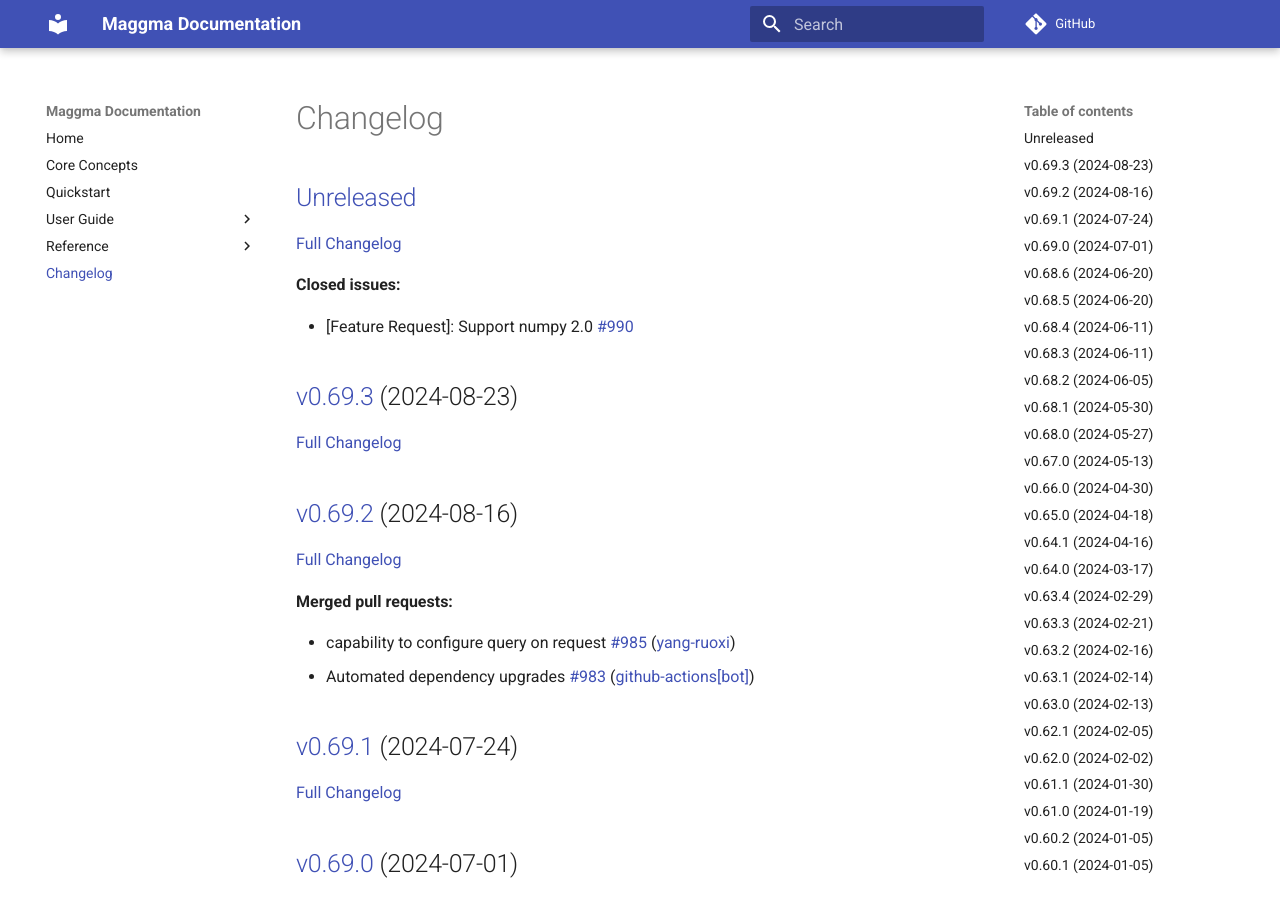
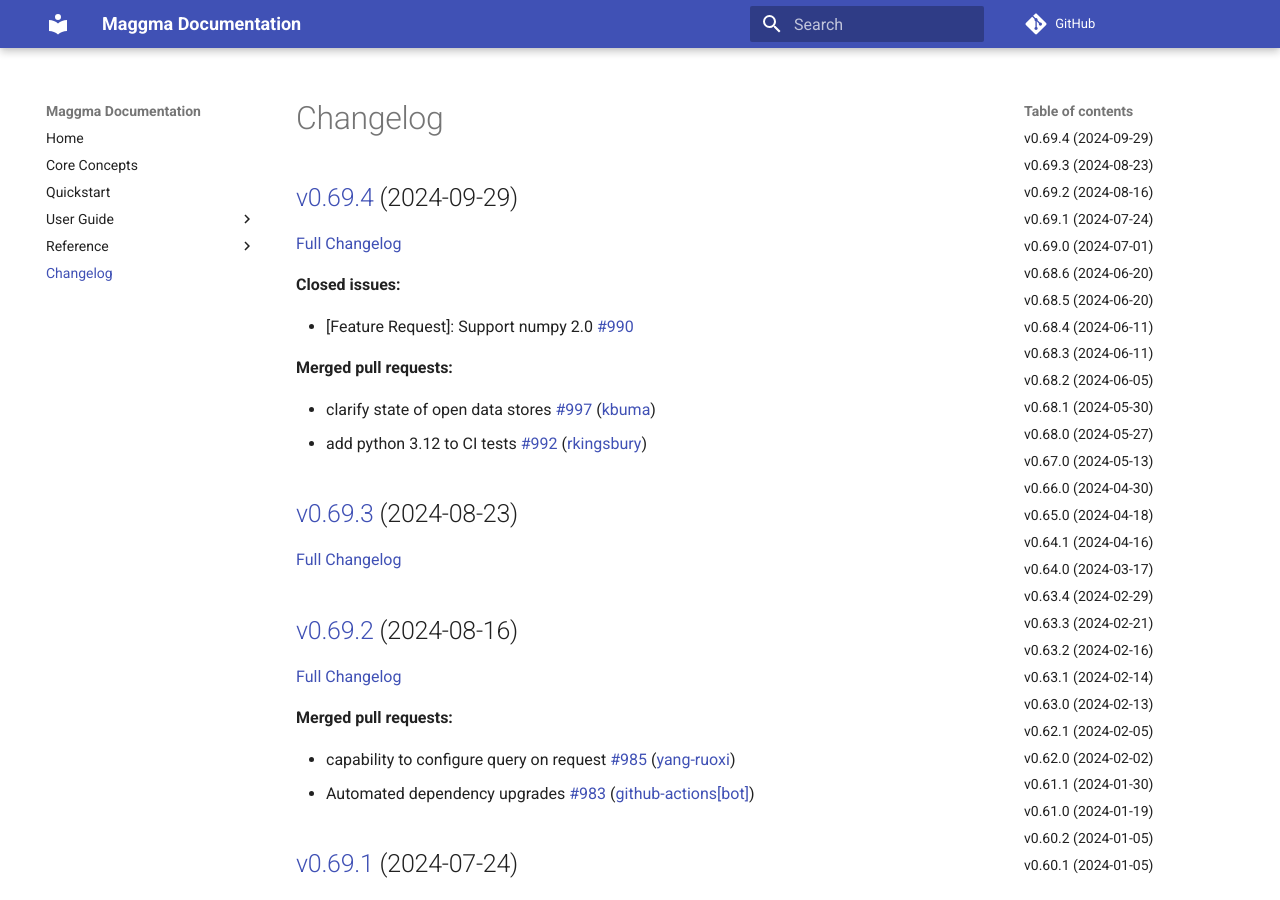
Before and after one commit to materialsproject/maggma, an MkDocs documentation site: the page built from docs/CHANGELOG.md, in a window 1280 px wide and 900 px high. Built offline with MkDocs 1.6.1 and Material for MkDocs 9.7.7, drawn with Linux system fonts in a browser that asks for light colours; comment, search, counter and statistics services are not loaded; some of the changed text lies outside the part shown.

Commit message:
Updated CHANGELOG.md

```diff
--- a/docs/CHANGELOG.md
+++ b/docs/CHANGELOG.md
@@ -1,12 +1,17 @@
 # Changelog
 
-## [Unreleased](https://github.com/materialsproject/maggma/tree/HEAD)
-
-[Full Changelog](https://github.com/materialsproject/maggma/compare/v0.69.3...HEAD)
+## [v0.69.4](https://github.com/materialsproject/maggma/tree/v0.69.4) (2024-09-29)
+
+[Full Changelog](https://github.com/materialsproject/maggma/compare/v0.69.3...v0.69.4)
 
 **Closed issues:**
 
 - \[Feature Request\]: Support numpy 2.0 [\#990](https://github.com/materialsproject/maggma/issues/990)
+
+**Merged pull requests:**
+
+- clarify state of open data stores [\#997](https://github.com/materialsproject/maggma/pull/997) ([kbuma](https://github.com/kbuma))
+- add python 3.12 to CI tests [\#992](https://github.com/materialsproject/maggma/pull/992) ([rkingsbury](https://github.com/rkingsbury))
 
 ## [v0.69.3](https://github.com/materialsproject/maggma/tree/v0.69.3) (2024-08-23)
 
@@ -413,19 +418,19 @@
 
 ## [v0.53.0](https://github.com/materialsproject/maggma/tree/v0.53.0) (2023-08-02)
 
-[Full Changelog](https://github.com/materialsproject/maggma/compare/v0.52.2...v0.53.0)
+[Full Changelog](https://github.com/materialsproject/maggma/compare/v0.52.1...v0.53.0)
 
 **Merged pull requests:**
 
 - allow \>5GB and turn on multi-part uploads for AWS [\#829](https://github.com/materialsproject/maggma/pull/829) ([kbuma](https://github.com/kbuma))
 
+## [v0.52.1](https://github.com/materialsproject/maggma/tree/v0.52.1) (2023-08-02)
+
+[Full Changelog](https://github.com/materialsproject/maggma/compare/v0.52.2...v0.52.1)
+
 ## [v0.52.2](https://github.com/materialsproject/maggma/tree/v0.52.2) (2023-08-02)
 
-[Full Changelog](https://github.com/materialsproject/maggma/compare/v0.52.1...v0.52.2)
-
-## [v0.52.1](https://github.com/materialsproject/maggma/tree/v0.52.1) (2023-08-02)
-
-[Full Changelog](https://github.com/materialsproject/maggma/compare/v0.52.0...v0.52.1)
+[Full Changelog](https://github.com/materialsproject/maggma/compare/v0.52.0...v0.52.2)
 
 **Merged pull requests:**
 
@@ -535,23 +540,23 @@
 
 ## [v0.51.13](https://github.com/materialsproject/maggma/tree/v0.51.13) (2023-07-06)
 
-[Full Changelog](https://github.com/materialsproject/maggma/compare/v0.51.12...v0.51.13)
+[Full Changelog](https://github.com/materialsproject/maggma/compare/v0.51.10...v0.51.13)
 
 **Merged pull requests:**
 
 - Add explicit store close to resources [\#814](https://github.com/materialsproject/maggma/pull/814) ([munrojm](https://github.com/munrojm))
 
+## [v0.51.10](https://github.com/materialsproject/maggma/tree/v0.51.10) (2023-06-27)
+
+[Full Changelog](https://github.com/materialsproject/maggma/compare/v0.51.11...v0.51.10)
+
+## [v0.51.11](https://github.com/materialsproject/maggma/tree/v0.51.11) (2023-06-27)
+
+[Full Changelog](https://github.com/materialsproject/maggma/compare/v0.51.12...v0.51.11)
+
 ## [v0.51.12](https://github.com/materialsproject/maggma/tree/v0.51.12) (2023-06-27)
 
-[Full Changelog](https://github.com/materialsproject/maggma/compare/v0.51.11...v0.51.12)
-
-## [v0.51.11](https://github.com/materialsproject/maggma/tree/v0.51.11) (2023-06-27)
-
-[Full Changelog](https://github.com/materialsproject/maggma/compare/v0.51.10...v0.51.11)
-
-## [v0.51.10](https://github.com/materialsproject/maggma/tree/v0.51.10) (2023-06-27)
-
-[Full Changelog](https://github.com/materialsproject/maggma/compare/v0.51.9...v0.51.10)
+[Full Changelog](https://github.com/materialsproject/maggma/compare/v0.51.9...v0.51.12)
 
 **Merged pull requests:**
 
@@ -613,19 +618,19 @@
 
 ## [v0.51.4](https://github.com/materialsproject/maggma/tree/v0.51.4) (2023-06-02)
 
-[Full Changelog](https://github.com/materialsproject/maggma/compare/v0.51.2...v0.51.4)
+[Full Changelog](https://github.com/materialsproject/maggma/compare/v0.51.3...v0.51.4)
 
 **Merged pull requests:**
 
 - modify JSONStore file creation [\#792](https://github.com/materialsproject/maggma/pull/792) ([gpetretto](https://github.com/gpetretto))
 
+## [v0.51.3](https://github.com/materialsproject/maggma/tree/v0.51.3) (2023-05-29)
+
+[Full Changelog](https://github.com/materialsproject/maggma/compare/v0.51.2...v0.51.3)
+
 ## [v0.51.2](https://github.com/materialsproject/maggma/tree/v0.51.2) (2023-05-29)
 
-[Full Changelog](https://github.com/materialsproject/maggma/compare/v0.51.3...v0.51.2)
-
-## [v0.51.3](https://github.com/materialsproject/maggma/tree/v0.51.3) (2023-05-29)
-
-[Full Changelog](https://github.com/materialsproject/maggma/compare/v0.51.1...v0.51.3)
+[Full Changelog](https://github.com/materialsproject/maggma/compare/v0.51.1...v0.51.2)
 
 **Merged pull requests:**
 
```
